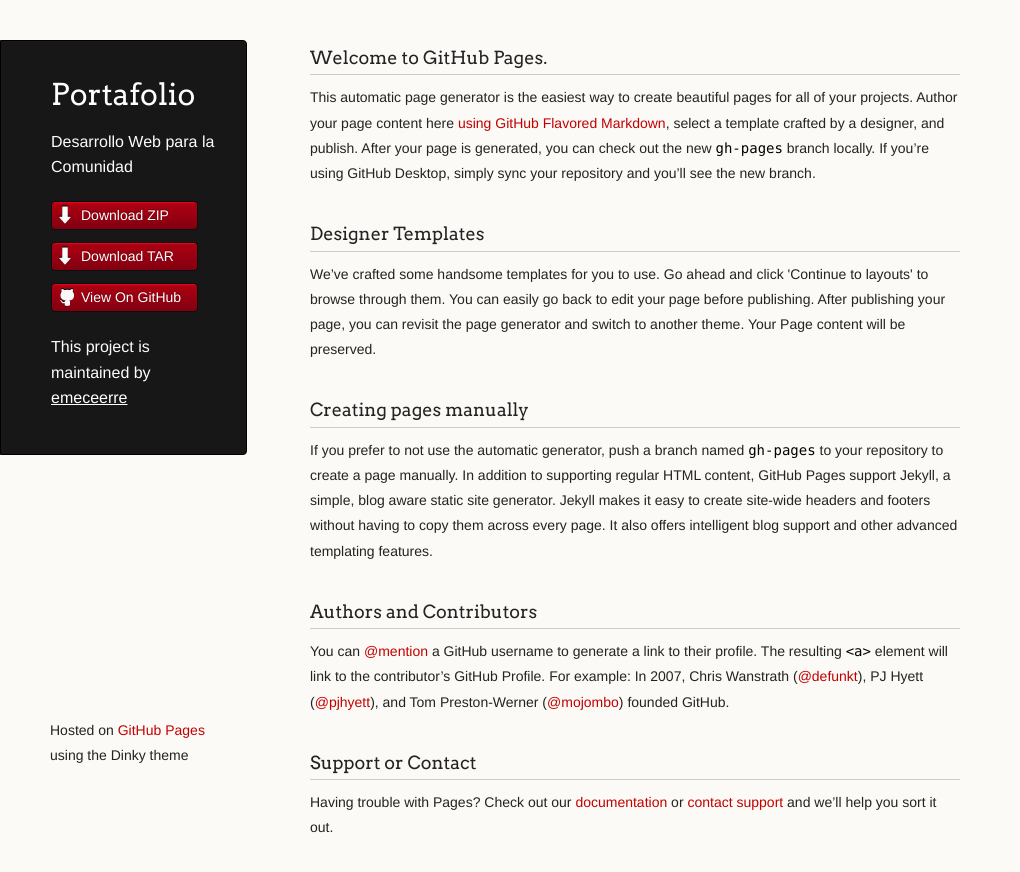
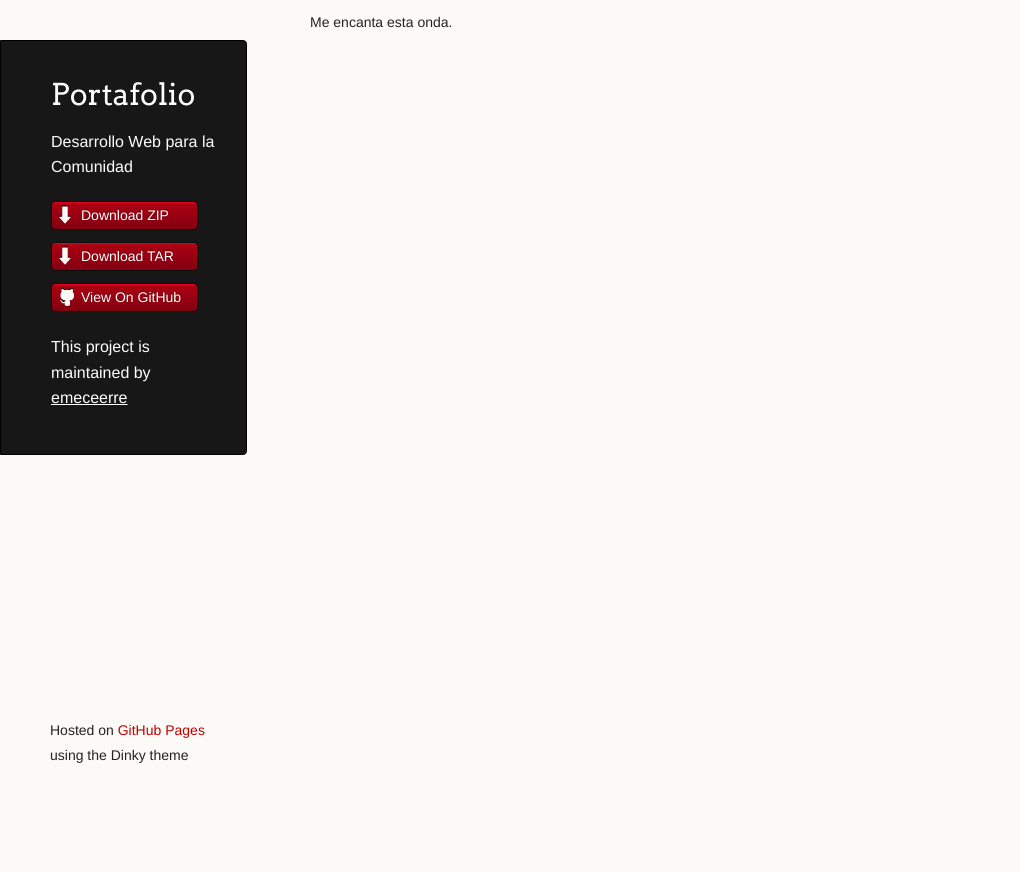
Before and after one commit to emeceerre/portafolio, a plain HTML site: page index.html in a window 1280 px wide. Shown: the whole page, without its empty margins (0-1020 px from the left). After the commit the page ends 800 px from the top, so only its background shows below. Drawn offline with Linux system fonts and the light colour scheme.

```diff
--- a/index.html
+++ b/index.html
@@ -30,30 +30,7 @@
 
       </header>
       <section>
-        <h3>
-<a id="welcome-to-github-pages" class="anchor" href="#welcome-to-github-pages" aria-hidden="true"><span class="octicon octicon-link"></span></a>Welcome to GitHub Pages.</h3>
-
-<p>This automatic page generator is the easiest way to create beautiful pages for all of your projects. Author your page content here <a href="https://guides.github.com/features/mastering-markdown/">using GitHub Flavored Markdown</a>, select a template crafted by a designer, and publish. After your page is generated, you can check out the new <code>gh-pages</code> branch locally. If you’re using GitHub Desktop, simply sync your repository and you’ll see the new branch.</p>
-
-<h3>
-<a id="designer-templates" class="anchor" href="#designer-templates" aria-hidden="true"><span class="octicon octicon-link"></span></a>Designer Templates</h3>
-
-<p>We’ve crafted some handsome templates for you to use. Go ahead and click 'Continue to layouts' to browse through them. You can easily go back to edit your page before publishing. After publishing your page, you can revisit the page generator and switch to another theme. Your Page content will be preserved.</p>
-
-<h3>
-<a id="creating-pages-manually" class="anchor" href="#creating-pages-manually" aria-hidden="true"><span class="octicon octicon-link"></span></a>Creating pages manually</h3>
-
-<p>If you prefer to not use the automatic generator, push a branch named <code>gh-pages</code> to your repository to create a page manually. In addition to supporting regular HTML content, GitHub Pages support Jekyll, a simple, blog aware static site generator. Jekyll makes it easy to create site-wide headers and footers without having to copy them across every page. It also offers intelligent blog support and other advanced templating features.</p>
-
-<h3>
-<a id="authors-and-contributors" class="anchor" href="#authors-and-contributors" aria-hidden="true"><span class="octicon octicon-link"></span></a>Authors and Contributors</h3>
-
-<p>You can <a href="https://github.com/blog/821" class="user-mention">@mention</a> a GitHub username to generate a link to their profile. The resulting <code>&lt;a&gt;</code> element will link to the contributor’s GitHub Profile. For example: In 2007, Chris Wanstrath (<a href="https://github.com/defunkt" class="user-mention">@defunkt</a>), PJ Hyett (<a href="https://github.com/pjhyett" class="user-mention">@pjhyett</a>), and Tom Preston-Werner (<a href="https://github.com/mojombo" class="user-mention">@mojombo</a>) founded GitHub.</p>
-
-<h3>
-<a id="support-or-contact" class="anchor" href="#support-or-contact" aria-hidden="true"><span class="octicon octicon-link"></span></a>Support or Contact</h3>
-
-<p>Having trouble with Pages? Check out our <a href="https://help.github.com/pages">documentation</a> or <a href="https://github.com/contact">contact support</a> and we’ll help you sort it out.</p>
+        <p>Me encanta esta onda.</p>
       </section>
       <footer>
         <p><small>Hosted on <a href="https://pages.github.com">GitHub Pages</a> using the Dinky theme</small></p>
```
Also changed, not shown: params.json (+1 -1 lines).
